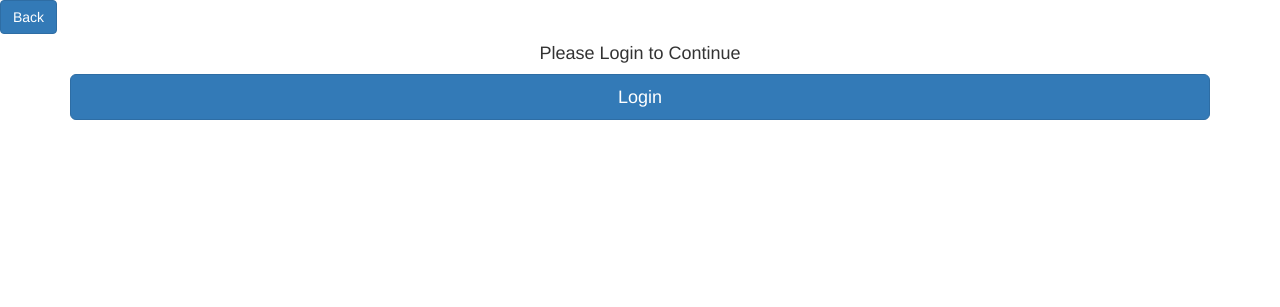
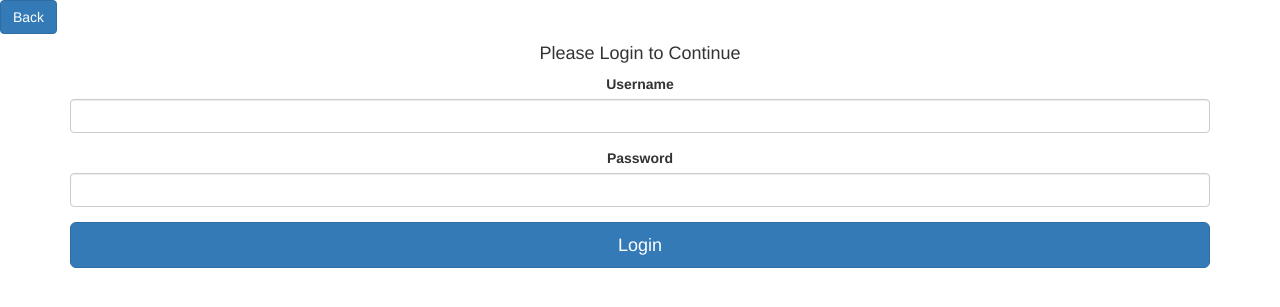
Before and after one commit to MwitaChacha/PitchPerfect, a Flask app: page /login in a window 1280 px wide. Shown: the top 307 px of the page. Run offline with Flask 2, Linux system fonts and the light colour scheme; some libraries are stand-ins or nearby versions.

Commit message:
Adding login form into template

```diff
--- a/app/templates/login.html
+++ b/app/templates/login.html
@@ -17,7 +17,9 @@ Login
 
   <form class="form-signin" method="POST" action="/login">
     <h4 class="form-signin-heading">Please Login to Continue</h4>
-
+    {{ form.hidden_tag() }}
+    {{ wtf.form_field(form.username) }}
+    {{ wtf.form_field(form.password) }}
 
 
     <button class="btn btn-lg btn-primary btn-block" type="submit">Login</button>
```
